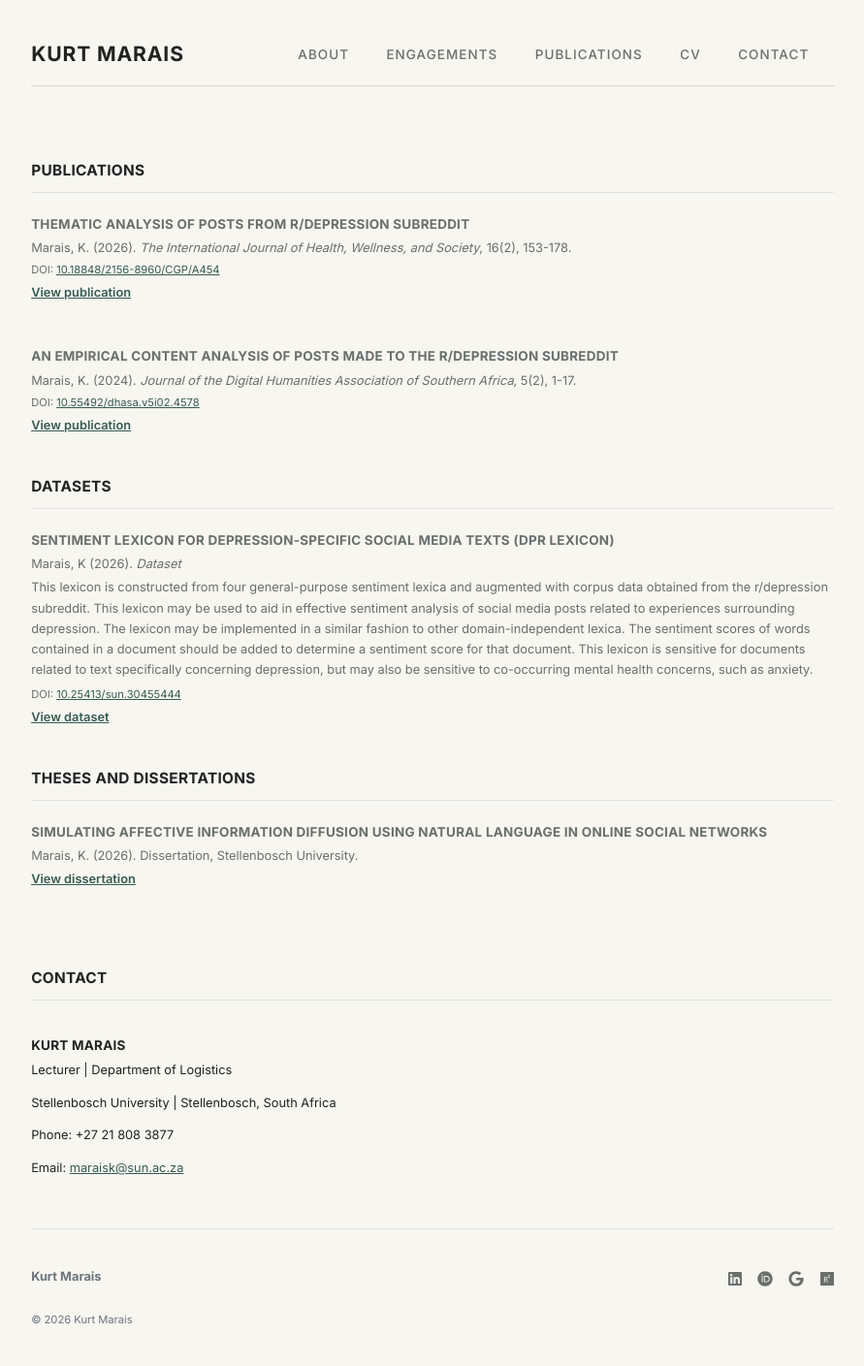
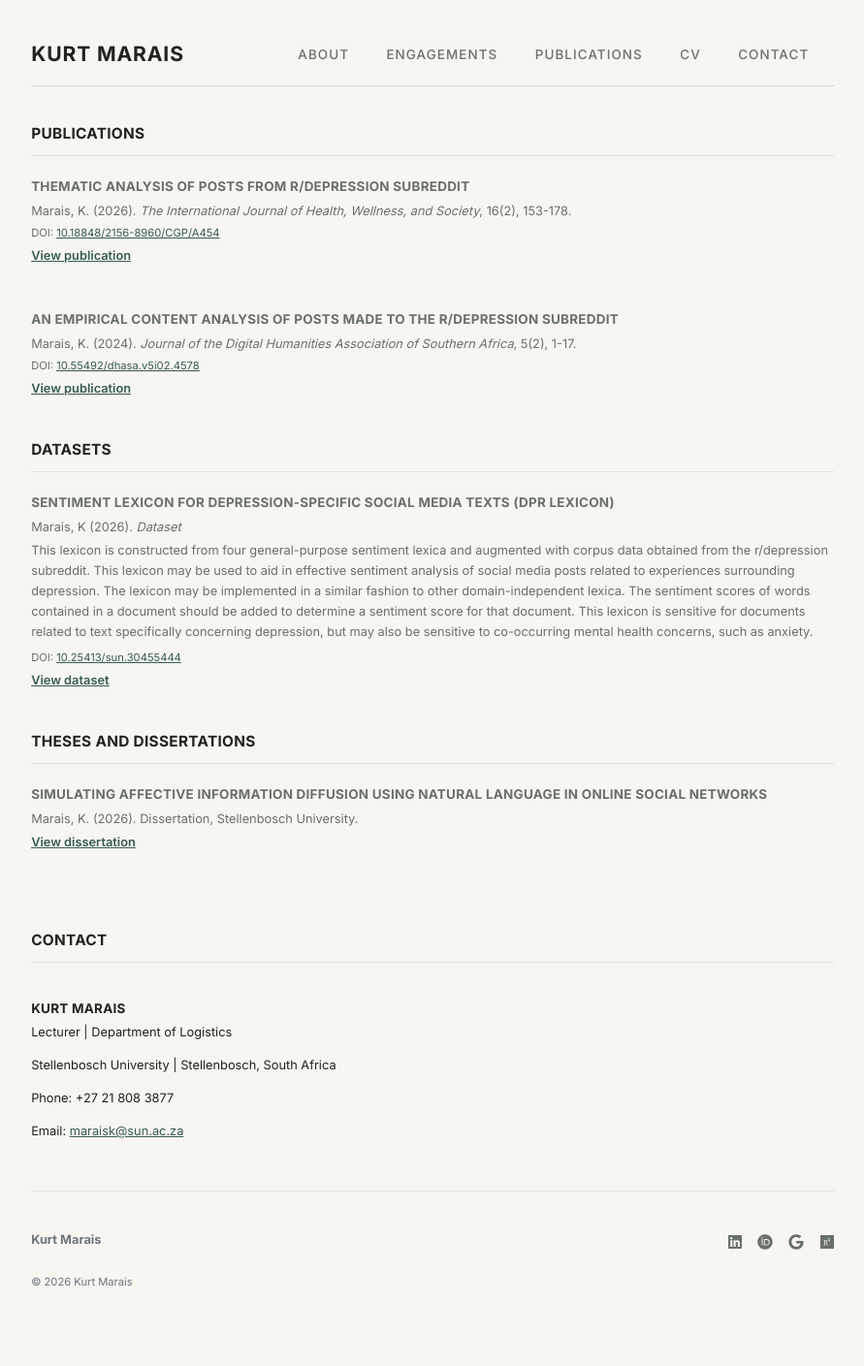
Before and after one commit to kurtmarais/kurtmarais.github.io, a Jekyll site: the page built from publications.md, in a window 1280 px wide. Shown: the whole page at 97% size, without its empty margins (194-1085 px from the left). Built offline with Jekyll 4.4.1, drawn with Linux system fonts in a browser that asks for light colours; after the commit the page ends 1370 px from its top, so only the background shows below that.

Commit message:
Update publications-list.html

```diff
--- a/_includes/publications-list.html
+++ b/_includes/publications-list.html
@@ -4,7 +4,7 @@
     <!-- PUBLISHED -->
 
     {% if site.data.publications.published and site.data.publications.published.size > 0 %}
-      <h3 class="fw-bold border-bottom pb-3 mb-4 mt-5">
+      <h3 class="fw-bold border-bottom pb-3 mb-4">
         Publications
       </h3>
 
```
